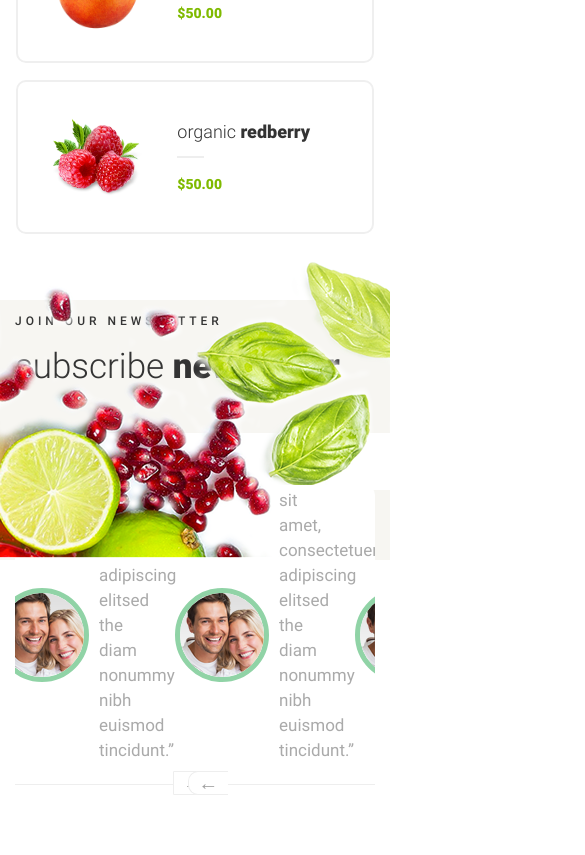
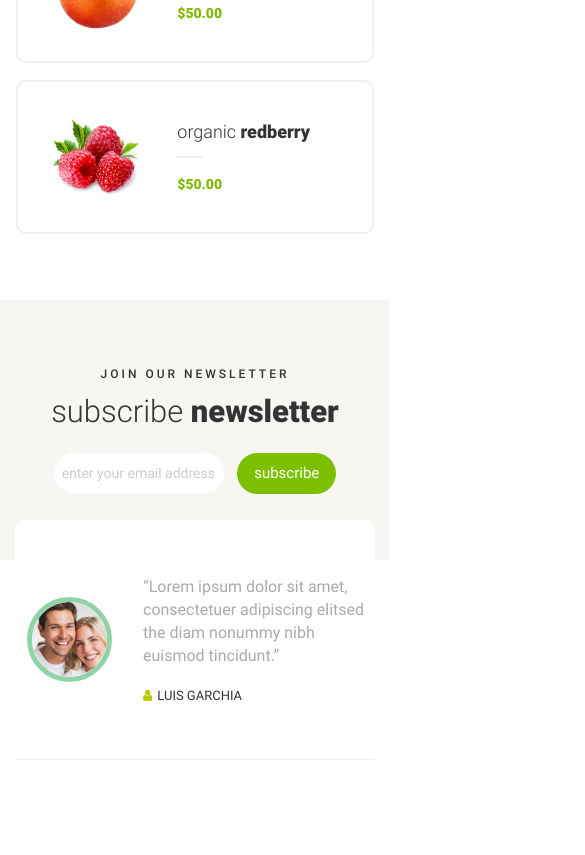
Before and after one commit to easywebAndrey/Healthy-Food, a website: page app/index.html in a window 390 px wide. Shown: the part 9895-10750 px from the top of the page, 585 px wide, since content can reach past the window. After the commit the page ends 10725 px from the top, so only its background shows below. Drawn offline with Linux system fonts and the light colour scheme.

Commit message:
adaptiv rewievs block

```diff
--- a/app/js/main.js
+++ b/app/js/main.js
@@ -155,6 +155,14 @@ $(document).ready(function () {
     dots: false,
     prevArrow: '<div class="prev">→</div>',
     nextArrow: '<div class="next">←</div>',
+    responsive: [{
+      breakpoint: 768,
+      settings: {
+        slidesToShow: 1,
+        slidesToScroll: 1,
+        arrows: false
+      }
+    }, ]
   });
 
 });
--- a/app/scss/_interface.scss
+++ b/app/scss/_interface.scss
@@ -99,6 +99,7 @@ body {
   border-radius: 30px;
   display: inline-block;
   cursor: pointer;
+  outline: none;
 
   &-tab {
     border: 2px solid #9f9e9c;
--- a/app/scss/block/_rewiev.scss
+++ b/app/scss/block/_rewiev.scss
@@ -50,6 +50,7 @@
     &-title {
       line-height: 42px;
       font-weight: 300;
+      margin-bottom: 0;
 
       & span {
         font-weight: 900;
@@ -82,6 +83,16 @@
         padding: 18px 54px;
         border: none;
         color: #fff;
+        position: relative;
+
+        &::after {
+          content: '→';
+          position: absolute;
+          top: 50%;
+          transform: translateY(-50%);
+          right: 30px;
+          color: #fff;
+        }
       }
     }
 
@@ -182,3 +193,197 @@
     }
   }
 }
+
+
+@media (max-width: 1700px) {
+  .rewiev {
+    &::after {
+      display: none;
+    }
+  }
+}
+
+@media (max-width: 1500px) {
+  .rewiev {
+    &::before {
+      display: none;
+    }
+  }
+}
+
+@media (max-width: 1200px) {
+  .rewiev {
+    &-fone {
+      height: 200px;
+    }
+
+    & .rewiev {
+      &-block {
+        &__wrapper {
+          margin-top: -40px;
+        }
+
+        &__inp {
+          padding: 15px 25px;
+          width: 380px;
+        }
+
+        &__btn {
+          padding: 12px 40px;
+
+          &::after {
+            right: 18px;
+          }
+        }
+
+        &__slider {
+          height: 260px;
+        }
+
+        &__txt {
+          padding-left: 50px;
+        }
+      }
+
+      &-suptitle {
+        margin-bottom: 10px;
+        letter-spacing: 3px;
+      }
+    }
+  }
+}
+
+@media (max-width: 992px) {
+  .rewiev {
+    &-fone {
+      height: 260px;
+    }
+
+    & .rewiev {
+      &-inner {
+        margin: 0 auto;
+        align-items: center;
+      }
+
+      &-title {
+        margin-bottom: 20px;
+      }
+
+      &-block {
+        margin: 0 auto;
+
+        &__txt {
+          padding-left: 20px;
+          padding-right: 25px;
+
+          & .txt {
+            margin-bottom: 25px;
+          }
+        }
+
+        &__wrapper {
+          & .next {
+            left: 45.5%;
+          }
+        }
+      }
+    }
+  }
+}
+
+@media (max-width: 800px) {
+  .rewiev {
+    & .rewiev {
+      &-block {
+        &__wrapper {
+          & .prev {
+            right: 42%;
+          }
+
+          & .next {
+            left: 47.5%;
+          }
+        }
+        &__inp{
+          width: 365px;
+        }
+      }
+    }
+  }
+}
+
+@media (max-width: 577px) {
+  .rewiev {
+    & .rewiev {
+      &-block {
+        &__inp {
+          width: 360px;
+        }
+      }
+    }
+  }
+}
+
+@media (max-width: 576px) {
+  .rewiev {
+    & .rewiev {
+      &-title {
+        font-size: 31px;
+      }
+
+      &-block {
+        &__btn {
+          padding: 10px 17px;
+          font-size: 15px;
+
+          &::after {
+            display: none;
+          }
+        }
+
+        &__foto {
+          & img {
+            width: 85px;
+          }
+        }
+
+        &__inp{
+          width: 295px;
+        }
+
+        &__txt {
+          padding-right: 10px;
+
+          & .txt {
+            margin-bottom: 20px;
+            font-size: 16px;
+            line-height: 23px;
+          }
+        }
+
+        &__slider {
+          height: 240px;
+        }
+      }
+    }
+  }
+}
+
+@media (max-width: 450px) {
+  .rewiev {
+    & .rewiev {
+      &-block{
+        &__inp {
+          width: 170px;
+          margin-right: 10px;
+          padding: 12px 8px;
+
+          &::placeholder {
+            font-size: 14px;
+            line-height: 16px;
+          }
+        }
+      }
+    }
+  }
+}
```
Also changed, not shown: app/css/style.min.css.
